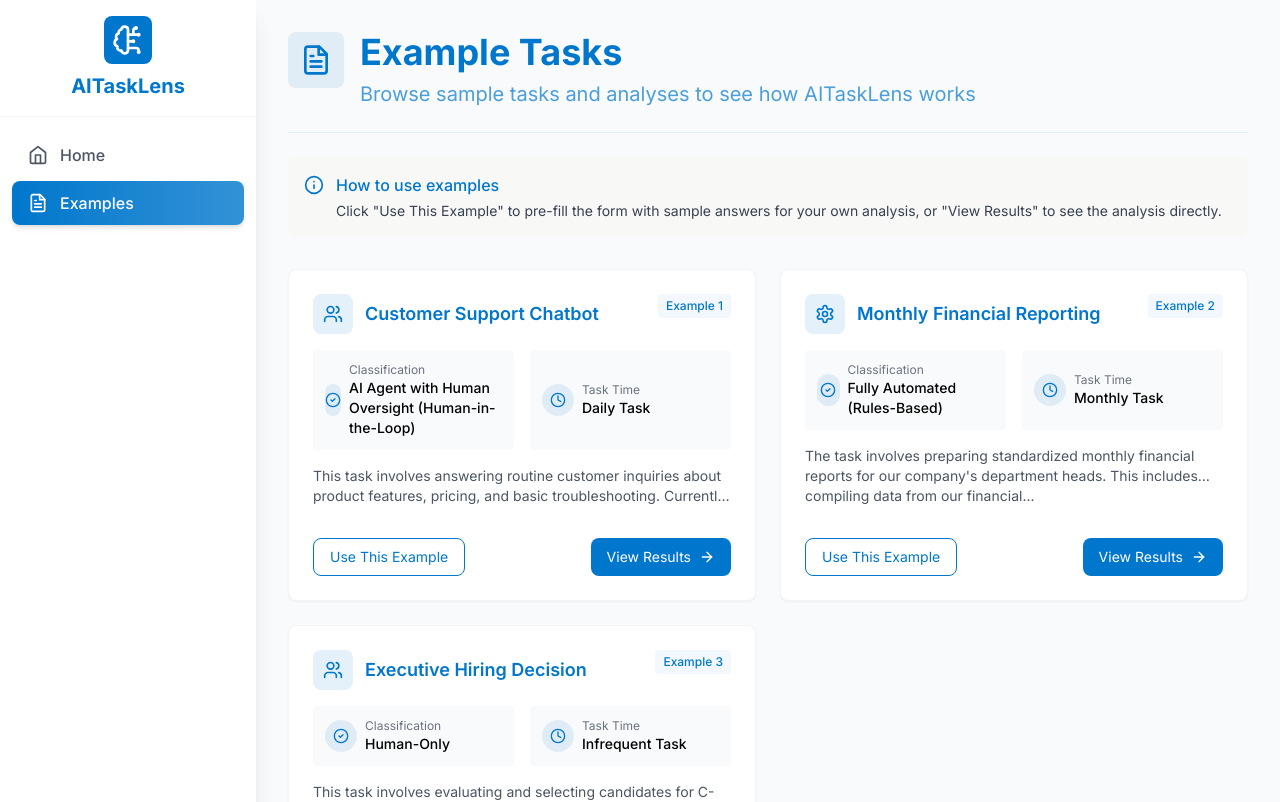
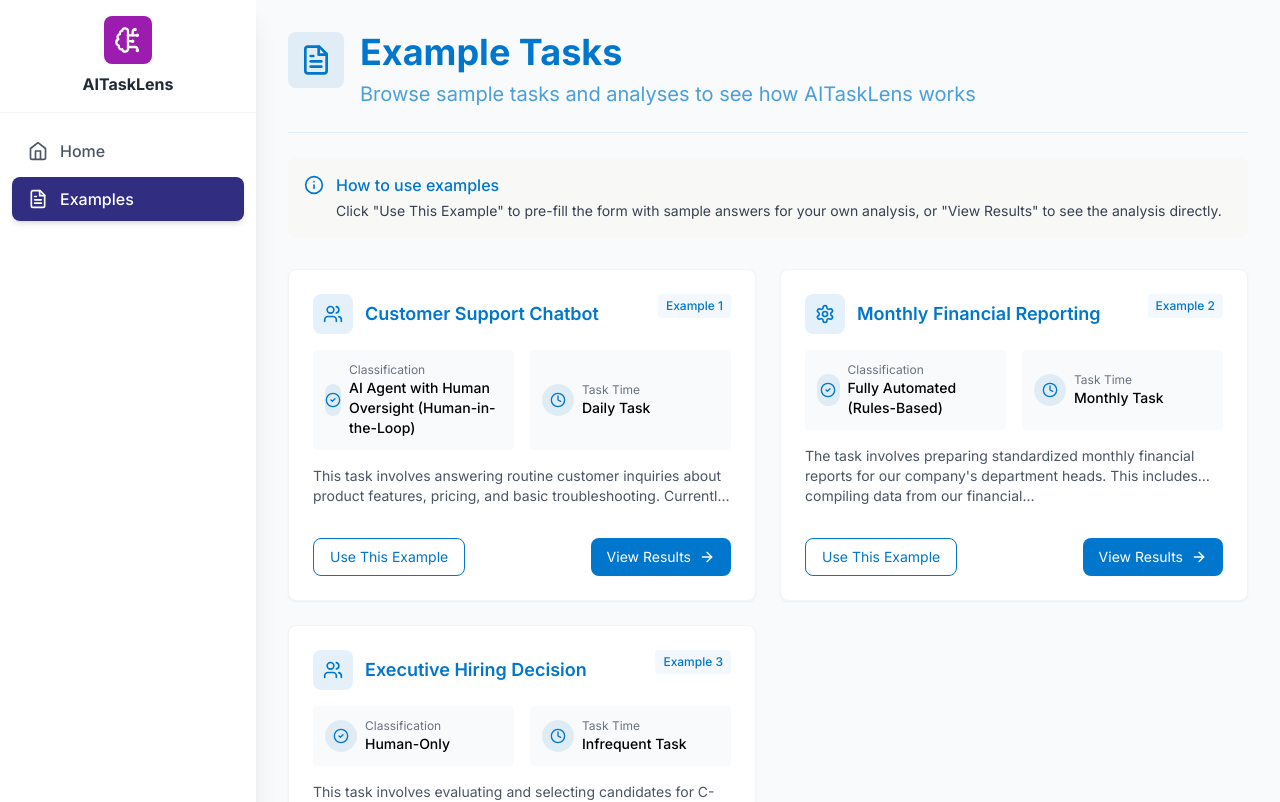
Before and after one commit to DrPBaksh/AITaskLens_v2, a React (Create React App) app: page /examples in a window 1280 px wide. Shown: the top 802 px of the page. Built offline with nearby package versions, Linux system fonts and the light colour scheme.

Commit message:
Update Layout component colors to match example

```diff
--- a/src/components/Layout.jsx
+++ b/src/components/Layout.jsx
@@ -1,7 +1,7 @@
 import React, { useState } from 'react';
 import { Outlet, Link, useNavigate, useLocation } from 'react-router-dom';
 import { motion } from 'framer-motion';
-import { Home, FileText, Search, Menu, X, LogOut, BrainCircuit } from 'lucide-react';
+import { Home, FileText, Menu, X, LogOut, BrainCircuit } from 'lucide-react';
 import { useAuth } from '../contexts/AuthContext';
 
 const Layout = () => {
@@ -35,10 +35,10 @@ const Layout = () => {
       {/* Sidebar for desktop - more compact */}
       <aside className="hidden md:flex flex-col w-64 bg-white shadow-xl z-10">
         <div className="p-4 border-b border-gray-100 flex flex-col items-center">
-          <div className="h-12 w-12 bg-corndel-blue rounded-lg flex items-center justify-center text-white">
-            <BrainCircuit size={32} />
+          <div className="h-12 w-12 bg-corndel-purple rounded-lg flex items-center justify-center text-white">
+            <BrainCircuit size={28} />
           </div>
-          <h1 className="mt-2 text-xl font-bold text-corndel-blue text-center">
+          <h1 className="mt-2 text-base font-bold text-gray-800 text-center">
             AITaskLens
           </h1>
         </div>
@@ -50,8 +50,8 @@ const Layout = () => {
                   to={item.path}
                   className={`flex items-center px-4 py-2.5 rounded-lg transition-all duration-200 ${
                     isActive(item.path)
-                      ? 'bg-gradient-to-r from-corndel-blue to-corndel-blue/80 text-white shadow-md'
-                      : 'text-gray-600 hover:bg-corndel-blue/5 hover:text-corndel-blue hover:translate-x-1'
+                      ? 'bg-indigo-900 text-white shadow-md'
+                      : 'text-gray-600 hover:bg-gray-100 hover:text-indigo-900 hover:translate-x-1'
                   }`}
                 >
                   <item.icon className={`w-5 h-5 mr-3 ${isActive(item.path) ? 'text-white' : ''}`} />
@@ -87,7 +87,7 @@ const Layout = () => {
           whileHover={{ scale: 1.05 }}
           whileTap={{ scale: 0.95 }}
           onClick={toggleMenu}
-          className="bg-corndel-blue text-white p-4 rounded-full shadow-lg"
+          className="bg-indigo-900 text-white p-4 rounded-full shadow-lg"
         >
           {isMenuOpen ? <X size={24} /> : <Menu size={24} />}
         </motion.button>
@@ -111,10 +111,10 @@ const Layout = () => {
             onClick={e => e.stopPropagation()}
           >
             <div className="flex flex-col items-center mb-6">
-              <div className="h-12 w-12 bg-corndel-blue rounded-lg flex items-center justify-center text-white">
-                <BrainCircuit size={32} />
+              <div className="h-12 w-12 bg-corndel-purple rounded-lg flex items-center justify-center text-white">
+                <BrainCircuit size={28} />
               </div>
-              <h1 className="mt-2 text-xl font-bold text-corndel-blue">AITaskLens</h1>
+              <h1 className="mt-2 text-xl font-bold text-gray-800">AITaskLens</h1>
               <button
                 onClick={toggleMenu}
                 className="absolute right-4 top-4 p-2 rounded-full hover:bg-gray-100"
@@ -131,8 +131,8 @@ const Layout = () => {
                       to={item.path}
                       className={`flex items-center px-4 py-3 rounded-lg transition-all duration-200 ${
                         isActive(item.path)
-                          ? 'bg-corndel-blue text-white shadow-md'
-                          : 'text-gray-600 hover:bg-corndel-blue/5 hover:text-corndel-blue'
+                          ? 'bg-indigo-900 text-white shadow-md'
+                          : 'text-gray-600 hover:bg-gray-100 hover:text-indigo-900'
                       }`}
                       onClick={toggleMenu}
                     >
```
